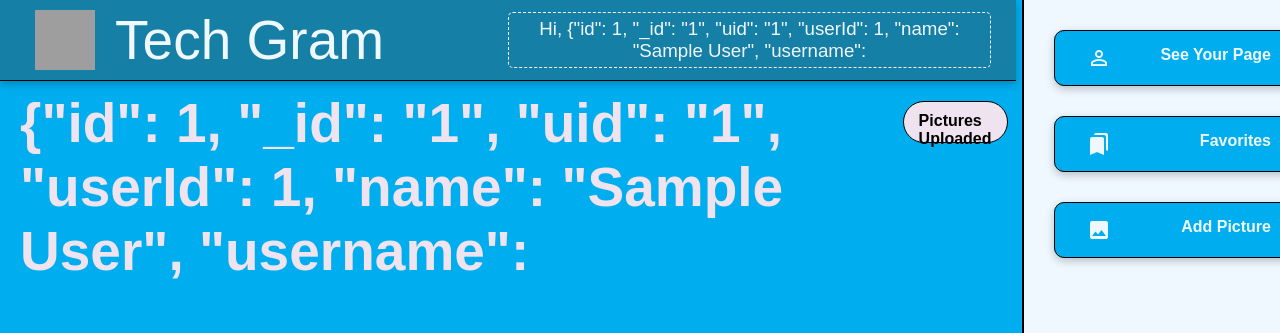
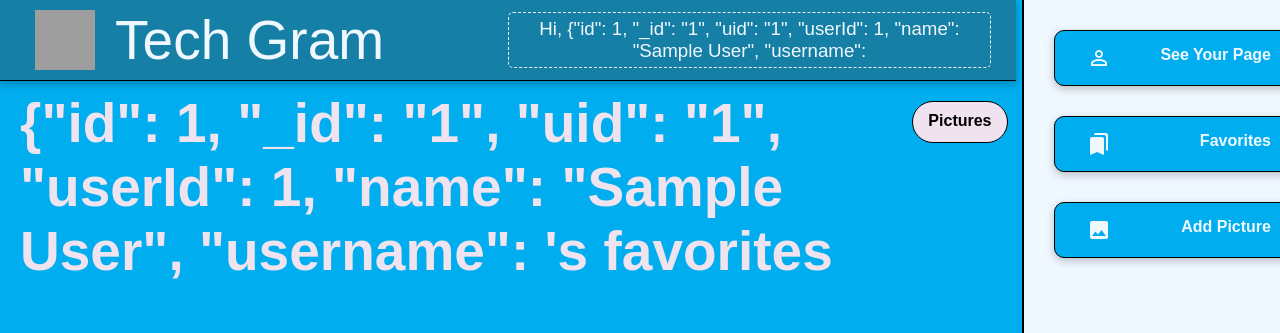
Before and after one commit to kelvintelon/Tech-Gram, a Vue app in the folder vue/: page /favorites/1 in a window 1280 px wide. Shown: the top 333 px of the page. Built offline with nearby package versions, Linux system fonts and the light colour scheme; no server answers; sample sign-in values are in the browser's storage; grey boxes are pictures that could not be loaded; a web font is replaced by a local one.

Commit message:
update change for font

```diff
--- a/vue/src/views/Favorites.vue
+++ b/vue/src/views/Favorites.vue
@@ -3,8 +3,8 @@
     <div class="sideMenu"><side-menu></side-menu></div>
     <header-logo id="favHeader"></header-logo>
      <div class="currentUsernameBox">
-      <h1 class="UsernameFont">{{ username }}</h1>
-      <div class="numOfPics">{{ photoCount }} Pictures Uploaded</div>
+      <h1 class="UsernameFont">{{ username }}'s favorites</h1>
+      <div class="numOfPics">{{ photoCount }} Picture{{ ( photoCount === 0 || photoCount === 1)? '' : 's' }}</div>
     </div>
     <picture-card v-bind:favoritesPhotos="favoritesPhotos"></picture-card>
   </div>
```
